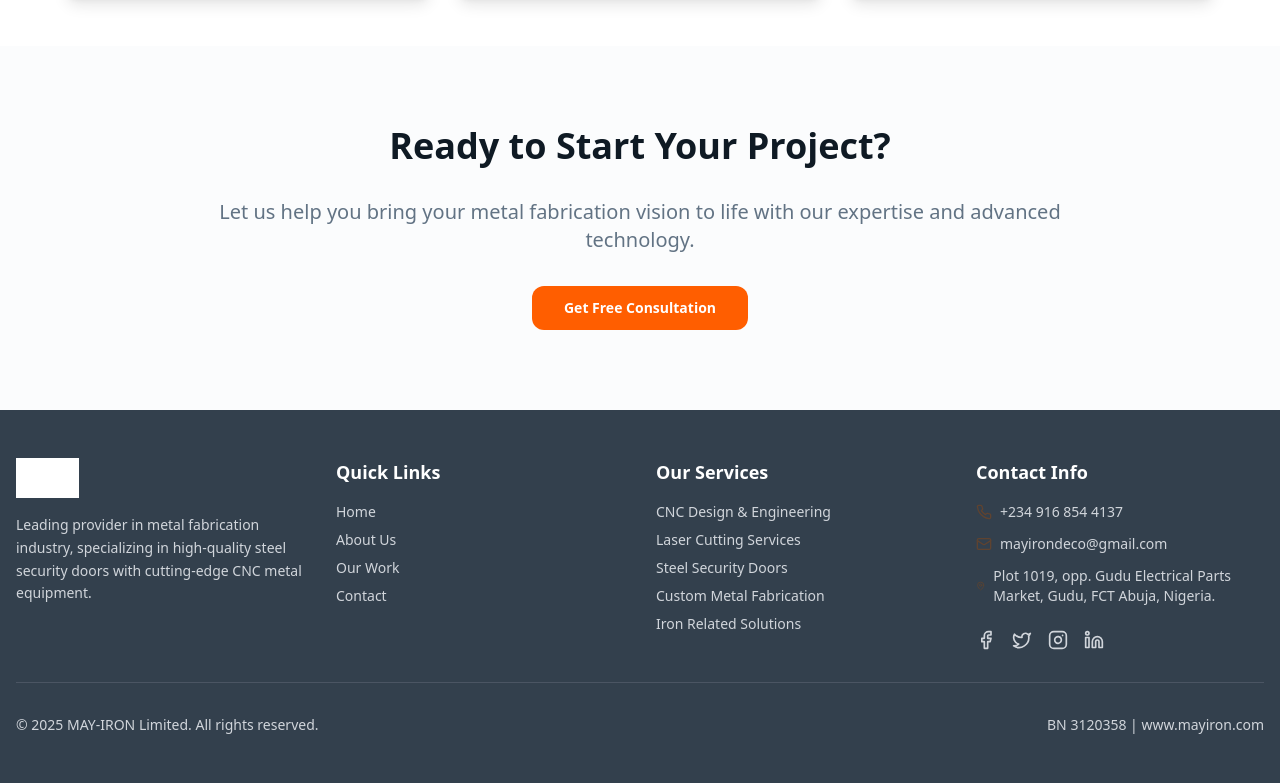
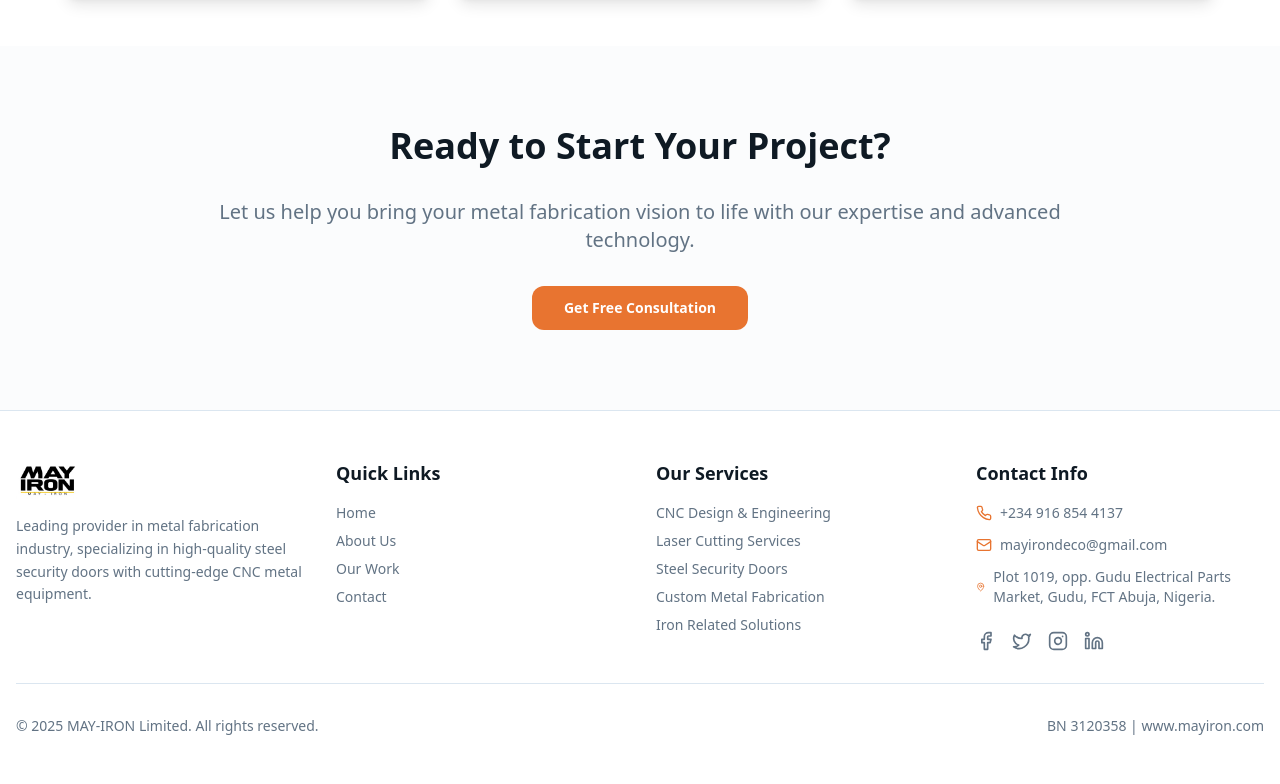
Before and after one commit to ahmadtechsdev/mayiron-builds-future, a React (Vite) app: page /work in a window 1280 px wide. Shown: the part 1527-2311 px from the top of the page. Built offline with nearby package versions, Linux system fonts and the light colour scheme; the HTML template or start-up script is replaced by a standard one.

Commit message:
Adjust color contrast and footer

```diff
--- a/src/components/layout/Footer.tsx
+++ b/src/components/layout/Footer.tsx
@@ -4,7 +4,7 @@ import mayironLogo from "@/assets/mayiron-logo.png";
 
 const Footer = () => {
   return (
-    <footer className="bg-steel-dark text-white">
+    <footer className="bg-white border-t border-border">
       <div className="container mx-auto px-4 py-12">
         <div className="grid grid-cols-1 md:grid-cols-2 lg:grid-cols-4 gap-8">
           {/* Company Info */}
@@ -13,28 +13,28 @@ const Footer = () => {
               <img
                 src={mayironLogo}
                 alt="MAY-IRON"
-                className="h-10 w-auto filter brightness-0 invert"
+                className="h-10 w-auto"
               />
             </Link>
-            <p className="text-gray-300 text-sm leading-relaxed">
+            <p className="text-muted-foreground text-sm leading-relaxed">
               Leading provider in metal fabrication industry, specializing in high-quality steel security doors with cutting-edge CNC metal equipment.
             </p>
           </div>
 
           {/* Quick Links */}
           <div className="space-y-4">
-            <h3 className="text-lg font-semibold">Quick Links</h3>
+            <h3 className="text-lg font-semibold text-foreground">Quick Links</h3>
             <nav className="flex flex-col space-y-2">
-              <Link to="/" className="text-gray-300 hover:text-secondary transition-colors text-sm">
+              <Link to="/" className="text-muted-foreground hover:text-primary transition-colors text-sm">
                 Home
               </Link>
-              <Link to="/about" className="text-gray-300 hover:text-secondary transition-colors text-sm">
+              <Link to="/about" className="text-muted-foreground hover:text-primary transition-colors text-sm">
                 About Us
               </Link>
-              <Link to="/work" className="text-gray-300 hover:text-secondary transition-colors text-sm">
+              <Link to="/work" className="text-muted-foreground hover:text-primary transition-colors text-sm">
                 Our Work
               </Link>
-              <Link to="/contact" className="text-gray-300 hover:text-secondary transition-colors text-sm">
+              <Link to="/contact" className="text-muted-foreground hover:text-primary transition-colors text-sm">
                 Contact
               </Link>
             </nav>
@@ -42,8 +42,8 @@ const Footer = () => {
 
           {/* Services */}
           <div className="space-y-4">
-            <h3 className="text-lg font-semibold">Our Services</h3>
-            <ul className="space-y-2 text-sm text-gray-300">
+            <h3 className="text-lg font-semibold text-foreground">Our Services</h3>
+            <ul className="space-y-2 text-sm text-muted-foreground">
               <li>CNC Design & Engineering</li>
               <li>Laser Cutting Services</li>
               <li>Steel Security Doors</li>
@@ -54,46 +54,46 @@ const Footer = () => {
 
           {/* Contact Info */}
           <div className="space-y-4">
-            <h3 className="text-lg font-semibold">Contact Info</h3>
+            <h3 className="text-lg font-semibold text-foreground">Contact Info</h3>
             <div className="space-y-3 text-sm">
-              <div className="flex items-center space-x-2 text-gray-300">
-                <Phone className="h-4 w-4 text-secondary" />
+              <div className="flex items-center space-x-2 text-muted-foreground">
+                <Phone className="h-4 w-4 text-primary" />
                 <span>+234 916 854 4137</span>
               </div>
-              <div className="flex items-center space-x-2 text-gray-300">
-                <Mail className="h-4 w-4 text-secondary" />
+              <div className="flex items-center space-x-2 text-muted-foreground">
+                <Mail className="h-4 w-4 text-primary" />
                 <span>mayirondeco@gmail.com</span>
               </div>
-              <div className="flex items-center space-x-2 text-gray-300">
-                <MapPin className="h-4 w-4 text-secondary" />
+              <div className="flex items-center space-x-2 text-muted-foreground">
+                <MapPin className="h-4 w-4 text-primary" />
                 <span>Plot 1019, opp. Gudu Electrical Parts Market, Gudu, FCT Abuja, Nigeria.</span>
               </div>
             </div>
 
             {/* Social Links */}
             <div className="flex space-x-4 pt-2">
-              <a href="#" className="text-gray-300 hover:text-secondary transition-colors">
+              <a href="#" className="text-muted-foreground hover:text-primary transition-colors">
                 <Facebook className="h-5 w-5" />
               </a>
-              <a href="#" className="text-gray-300 hover:text-secondary transition-colors">
+              <a href="#" className="text-muted-foreground hover:text-primary transition-colors">
                 <Twitter className="h-5 w-5" />
               </a>
-              <a href="#" className="text-gray-300 hover:text-secondary transition-colors">
+              <a href="#" className="text-muted-foreground hover:text-primary transition-colors">
                 <Instagram className="h-5 w-5" />
               </a>
-              <a href="#" className="text-gray-300 hover:text-secondary transition-colors">
+              <a href="#" className="text-muted-foreground hover:text-primary transition-colors">
                 <Linkedin className="h-5 w-5" />
               </a>
             </div>
           </div>
         </div>
 
-        <div className="border-t border-gray-600 mt-8 pt-8 text-center">
+        <div className="border-t border-border mt-8 pt-8 text-center">
           <div className="flex flex-col md:flex-row justify-between items-center space-y-4 md:space-y-0">
-            <p className="text-gray-300 text-sm">
+            <p className="text-muted-foreground text-sm">
               © {new Date().getFullYear()} MAY-IRON Limited. All rights reserved.
             </p>
-            <p className="text-gray-300 text-sm">
+            <p className="text-muted-foreground text-sm">
               BN 3120358 | www.mayiron.com
             </p>
           </div>
--- a/src/index.css
+++ b/src/index.css
@@ -17,11 +17,11 @@ All colors MUST be HSL.
     --popover: 0 0% 100%;
     --popover-foreground: 210 40% 10%;
 
-    /* Primary: MAY-IRON Orange */
-    --primary: 22 100% 50%;
+    /* Primary: MAY-IRON Orange (Softer) */
+    --primary: 22 80% 55%;
     --primary-foreground: 0 0% 100%;
-    --primary-light: 22 100% 60%;
-    --primary-dark: 22 90% 45%;
+    --primary-light: 22 80% 65%;
+    --primary-dark: 22 70% 45%;
 
     /* Secondary: MAY-IRON Brown */
     --secondary: 25 33% 28%;
@@ -36,7 +36,7 @@ All colors MUST be HSL.
     --muted: 210 40% 96%;
     --muted-foreground: 210 15% 45%;
 
-    --accent: 22 100% 50%;
+    --accent: 22 80% 55%;
     --accent-foreground: 0 0% 100%;
 
     --destructive: 0 84.2% 60.2%;
@@ -44,7 +44,7 @@ All colors MUST be HSL.
 
     --border: 210 40% 90%;
     --input: 210 40% 96%;
-    --ring: 22 100% 50%;
+    --ring: 22 80% 55%;
 
     /* Simplified Design Tokens */
     --gradient-subtle: linear-gradient(180deg, hsl(0 0% 100%), hsl(210 40% 98%));
@@ -89,10 +89,10 @@ All colors MUST be HSL.
     --popover: 210 20% 10%;
     --popover-foreground: 210 40% 98%;
 
-    --primary: 22 100% 60%;
+    --primary: 22 80% 60%;
     --primary-foreground: 0 0% 0%;
-    --primary-light: 22 100% 70%;
-    --primary-dark: 22 90% 50%;
+    --primary-light: 22 80% 70%;
+    --primary-dark: 22 70% 50%;
 
     --secondary: 25 33% 38%;
     --secondary-foreground: 0 0% 100%;
@@ -105,7 +105,7 @@ All colors MUST be HSL.
     --muted: 210 20% 15%;
     --muted-foreground: 210 15% 65%;
 
-    --accent: 22 100% 60%;
+    --accent: 22 80% 60%;
     --accent-foreground: 0 0% 0%;
 
     --destructive: 0 62.8% 50%;
@@ -113,16 +113,16 @@ All colors MUST be HSL.
 
     --border: 210 20% 20%;
     --input: 210 20% 15%;
-    --ring: 22 100% 60%;
+    --ring: 22 80% 60%;
 
     --sidebar-background: 210 20% 10%;
     --sidebar-foreground: 210 40% 98%;
-    --sidebar-primary: 22 100% 60%;
+    --sidebar-primary: 22 80% 60%;
     --sidebar-primary-foreground: 0 0% 0%;
     --sidebar-accent: 210 20% 15%;
     --sidebar-accent-foreground: 210 40% 98%;
     --sidebar-border: 210 20% 20%;
-    --sidebar-ring: 22 100% 60%;
+    --sidebar-ring: 22 80% 60%;
   }
 }
 
```
